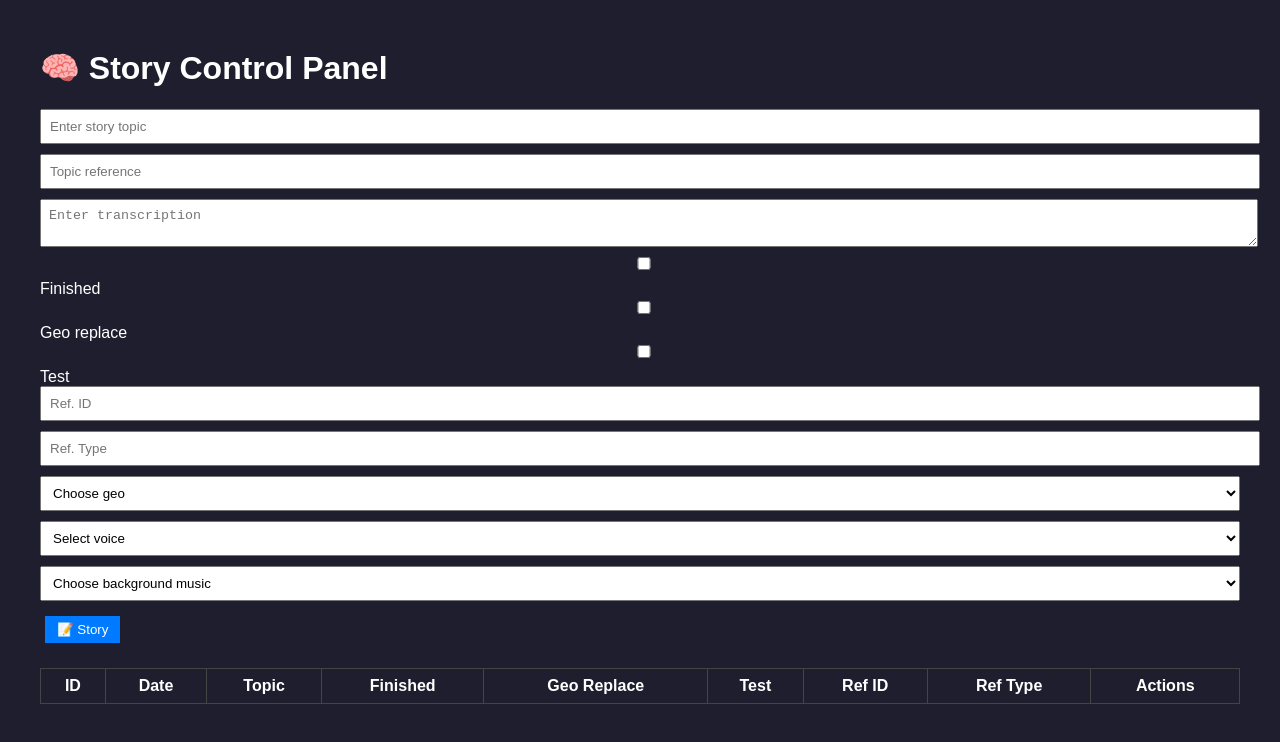
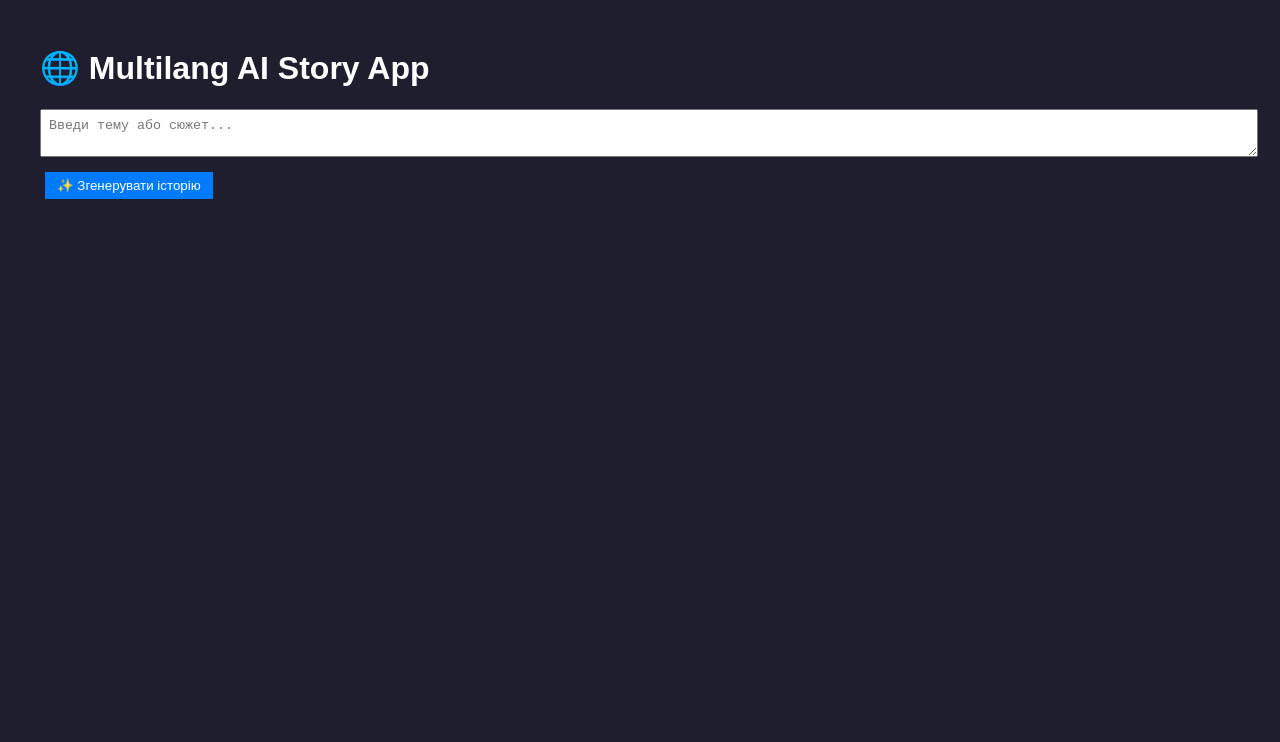
Before and after one commit to n1meli/ai-generation.assistent-n1meli, a React (Vite) app in the folder client/: page / in a window 1280 px wide. Shown: the top 742 px of the page. Built offline with nearby package versions, Linux system fonts and the light colour scheme.

Commit message:
Update App.jsx

```diff
--- a/client/src/App.jsx
+++ b/client/src/App.jsx
@@ -2,110 +2,50 @@ import React, { useState } from 'react';
 import './App.css';
 
 function App() {
-  const [form, setForm] = useState({
-    topic: '',
-    reference: '',
-    transcription: '',
-    geo: '',
-    voice: '',
-    music: '',
-    refId: '',
-    refType: '',
-    finished: false,
-    geoReplace: false,
-    test: false,
-  });
+  const [prompt, setPrompt] = useState('');
+  const [story, setStory] = useState('');
+  const [loading, setLoading] = useState(false);
 
-  const [history, setHistory] = useState([]);
+  const handleGenerate = async () => {
+    if (!prompt.trim()) return;
+    setLoading(true);
+    setStory('');
 
-  const handleChange = (e) => {
-    const { name, value, type, checked } = e.target;
-    setForm((prev) => ({
-      ...prev,
-      [name]: type === 'checkbox' ? checked : value,
-    }));
-  };
+    try {
+      const response = await fetch('http://localhost:3001/generate-text', {
+        method: 'POST',
+        headers: {
+          'Content-Type': 'application/json',
+        },
+        body: JSON.stringify({ prompt }),
+      });
 
-  const handleGenerate = () => {
-    const newItem = {
-      id: Date.now(),
-      date: new Date().toLocaleString(),
-      topic: form.topic,
-      finished: form.finished ? 'Yes' : 'No',
-      geoReplace: form.geoReplace ? 'Yes' : 'No',
-      test: form.test ? 'Yes' : 'No',
-      refId: form.refId,
-      refType: form.refType,
-    };
-    setHistory([newItem, ...history]);
-  };
-
-  const handleDelete = (id) => {
-    setHistory(history.filter(item => item.id !== id));
+      const data = await response.json();
+      setStory(data.story);
+    } catch (error) {
+      console.error('Помилка генерації:', error);
+      setStory('⚠️ Помилка при запиті до сервера.');
+    } finally {
+      setLoading(false);
+    }
   };
 
   return (
     <div className="container">
-      <h1>🧠 Story Control Panel</h1>
+      <h1 className="title">🌐 Multilang AI Story App</h1>
 
-      <div className="form-group">
-        <input name="topic" placeholder="Enter story topic" value={form.topic} onChange={handleChange} />
-        <input name="reference" placeholder="Topic reference" value={form.reference} onChange={handleChange} />
-        <textarea name="transcription" placeholder="Enter transcription" value={form.transcription} onChange={handleChange} />
+      <textarea
+        className="prompt-box"
+        placeholder="Введи тему або сюжет..."
+        value={prompt}
+        onChange={(e) => setPrompt(e.target.value)}
+      />
 
-        <label><input type="checkbox" name="finished" checked={form.finished} onChange={handleChange} /> Finished</label>
-        <label><input type="checkbox" name="geoReplace" checked={form.geoReplace} onChange={handleChange} /> Geo replace</label>
-        <label><input type="checkbox" name="test" checked={form.test} onChange={handleChange} /> Test</label>
+      <button className="generate-button" onClick={handleGenerate} disabled={loading}>
+        {loading ? '⏳ Генерується...' : '✨ Згенерувати історію'}
+      </button>
 
-        <input name="refId" placeholder="Ref. ID" value={form.refId} onChange={handleChange} />
-        <input name="refType" placeholder="Ref. Type" value={form.refType} onChange={handleChange} />
-
-        <select name="geo" value={form.geo} onChange={handleChange}>
-          <option value="">Choose geo</option>
-          <option value="UA">Ukraine</option>
-          <option value="ES">Spain</option>
-        </select>
-
-        <select name="voice" value={form.voice} onChange={handleChange}>
-          <option value="">Select voice</option>
-          <option value="male">Male</option>
-          <option value="female">Female</option>
-        </select>
-
-        <select name="music" value={form.music} onChange={handleChange}>
-          <option value="">Choose background music</option>
-          <option value="calm">Calm</option>
-          <option value="epic">Epic</option>
-        </select>
-
-        <button onClick={handleGenerate}>📝 Story</button>
-      </div>
-
-      <table>
-        <thead>
-          <tr>
-            <th>ID</th><th>Date</th><th>Topic</th><th>Finished</th><th>Geo Replace</th><th>Test</th><th>Ref ID</th><th>Ref Type</th><th>Actions</th>
-          </tr>
-        </thead>
-        <tbody>
-          {history.map((row) => (
-            <tr key={row.id}>
-              <td>{row.id}</td>
-              <td>{row.date}</td>
-              <td>{row.topic}</td>
-              <td>{row.finished}</td>
-              <td>{row.geoReplace}</td>
-              <td>{row.test}</td>
-              <td>{row.refId}</td>
-              <td>{row.refType}</td>
-              <td>
-                <button>Apply</button>
-                <button onClick={() => handleDelete(row.id)}>Delete</button>
-              </td>
-            </tr>
-          ))}
-        </tbody>
-      </table>
+      {story && <div className="result-box">{story}</div>}
     </div>
   );
 }
```
